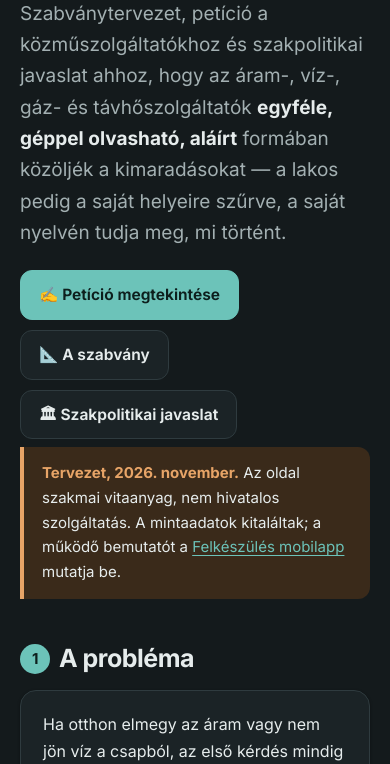
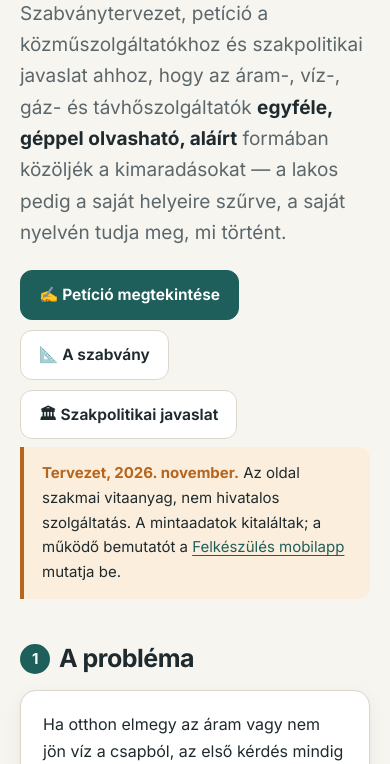
Before and after one commit to madcsaba/kozmu-ertesites, a plain HTML site: page index.html in a window 390 px wide. Shown: the part 300-1064 px from the top of the page. Drawn offline with Linux system fonts and the dark colour scheme.

Commit message:
Mindig világos téma: sötét mód eltávolítva, theme-color a mobil sávhoz

```diff
--- a/assets/site.css
+++ b/assets/site.css
@@ -21,25 +21,8 @@
   color-scheme: light;
 }
 
-@media (prefers-color-scheme: dark) {
-  :root {
-    color-scheme: dark;
-    --bg: #141a1c;
-    --surface: #1b2326;
-    --surface-2: #222c30;
-    --text: #e6ecec;
-    --muted: #a3b0b2;
-    --border: #2f3b3f;
-    --primary: #6cc3b9;
-    --primary-ink: #0d1f1d;
-    --primary-soft: #1d3432;
-    --accent: #e7a467;
-    --accent-soft: #3a2a1a;
-    --danger: #e0877c;
-    --danger-soft: #3a1f1c;
-    --shadow: 0 1px 3px rgba(0, 0, 0, .4);
-  }
-}
+/* A téma mindig világos: a sötét rendszergépi beállítást nem követjük. */
+:root { color-scheme: light; }
 
 * { box-sizing: border-box; }
 
--- a/index.html
+++ b/index.html
@@ -8,6 +8,7 @@
 <meta property="og:type" content="website">
 <meta property="og:title" content="Fogyasztóbarát értesítéseket a közműszolgáltatóktól">
 <meta property="og:description" content="Egységes, géppel olvasható, aláírt közmű-kimaradási értesítés: szabványtervezet, petíció a szolgáltatókhoz és szakpolitikai javaslat.">
+<meta name="theme-color" content="#f7f5f0">
 <link rel="stylesheet" href="assets/fonts.css">
 <link rel="stylesheet" href="assets/site.css">
 </head>
```
Also changed, not shown: javaslat.html (+1 -0 lines), minta/index.html (+1 -0 lines), peticio.html (+1 -0 lines), szabvany.html (+1 -0 lines).
